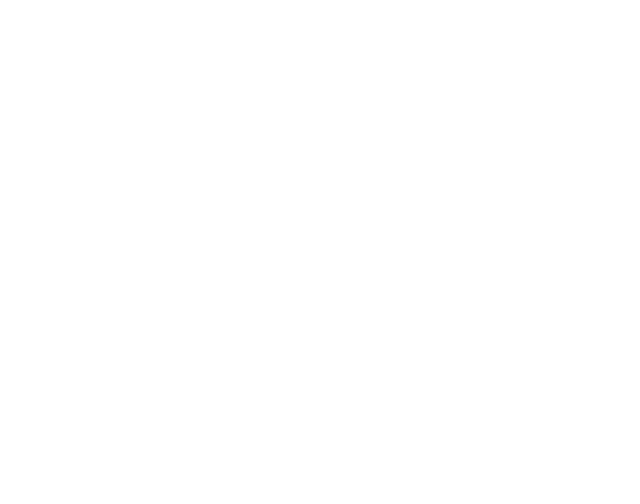
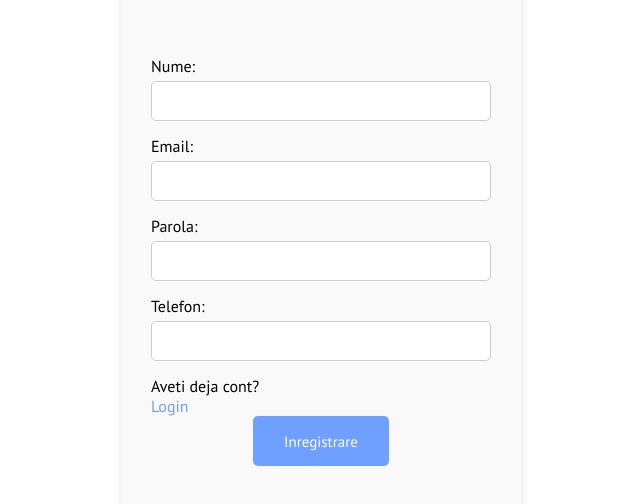
Before and after one commit to Tudor-Bondoc/BusHop, a React (Vite) app in the folder client/: page /signup in a window 1280 px wide. Before the commit this address had no page. Shown: the part 124-628 px from the top of the page, without its empty margins (319-959 px from the left). Built offline with nearby package versions, Linux system fonts and the light colour scheme.

Commit message:
login and signup frontend

```diff
--- a/client/src/App.jsx
+++ b/client/src/App.jsx
@@ -1,6 +1,8 @@
 import React from "react";
 import { BrowserRouter as Router, Route, Routes, Link } from "react-router-dom"
 import Home from "./pages/Home";
+import Login from "./pages/Login";
+import Register from "./pages/Register";
 
 export default function App() {
   return(
@@ -8,6 +10,8 @@ export default function App() {
       <Router>
         <Routes>
           <Route path="/" element={<Home />} />
+          <Route path="/login" element={<Login />} />
+          <Route path="/signup" element={<Register />} />
         </Routes>
       </Router>
     </div>
--- a/client/src/components/Header.jsx
+++ b/client/src/components/Header.jsx
@@ -1,4 +1,5 @@
 import React from "react";
+import { Link } from "react-router-dom"
 import "../styles/Header.css"
 
 export default function Header() {
@@ -9,8 +10,8 @@ export default function Header() {
                     <h1 className="logo">BusHop</h1>
                 </div>
                 <div className="right">
-                    <p className="navi--item">Log in</p>
-                    <p className="navi--item">Sign up</p>
+                    <Link to="/login" className="navi--item">Log in</Link>
+                    <Link to="/signup" className="navi--item">Sign up</Link>
                 </div>
             </div>
         </div>
--- /dev/null
+++ b/client/src/pages/Login.jsx
@@ -0,0 +1,36 @@
+import React from "react";
+import axios from "axios";
+
+export default function Login() {
+
+    const [email, setEmail] = React.useState("")
+    const [parola, setParola] = React.useState("")
+
+    function login() {
+        const data = {
+            email: email,
+            parola: parola
+        }
+        axios.post("http://localhost:3002/pasageri/login", data).then((response)=>{
+            console.log(response.data)
+        })
+    }
+
+    return(
+        <div className="login--page--container">
+            <label>Email</label>
+            <input
+                type="text"
+                onChange={(event)=>{setEmail(event.target.value)}}
+            />
+            <label>Parola</label>
+            <input
+                type="password"
+                onChange={(event)=>{setParola(event.target.value)}}
+            />
+
+            <button onClick={login}>Login</button>
+
+        </div>
+    )
+}
--- /dev/null
+++ b/client/src/pages/Register.jsx
@@ -0,0 +1,81 @@
+import React from "react";
+import * as Yup from 'yup'
+import {Formik, Form, Field, ErrorMessage} from 'formik'
+import { Link } from "react-router-dom"
+import axios from "axios";
+import "../styles/Register.css"
+
+export default function Register() {
+
+    const initialValues = {
+        nume: "",
+        email: "",
+        parola: "",
+        telefon: ""
+    }
+
+    const validationSchema = Yup.object().shape({
+        nume: Yup.string().required(),
+        email: Yup.string().email('Adresa invalida').required(),
+        parola: Yup.string().min(4).max(50).required(),
+        telefon: Yup.string().matches(/^\d{10}$/, 'Numărul de telefon trebuie să conțină exact 10 cifre').required()
+    })
+
+    function onSubmit(data) {
+        axios.post("http://localhost:3002/pasageri", data).then(()=>{
+            console.log("user added")
+        })
+    }
+
+    return(
+        <div className="login--page--container">
+            <Formik
+                initialValues={initialValues}
+                onSubmit={onSubmit}
+                validationSchema={validationSchema}
+            >
+                <Form>
+
+                    <label>Nume: </label>
+                    <ErrorMessage name="nume" component="span" />
+                    <Field
+                        id = "input--nume"
+                        name = "nume"
+                        autoComplete = "off"
+                    />
+
+                    <label>Email: </label>
+                    <ErrorMessage name="email" component="span" />
+                    <Field
+                        id = "input--email"
+                        name = "email"
+                        autoComplete = "off"
+                    />
+
+                    <label>Parola: </label>
+                    <ErrorMessage name="parola" component="span" />
+                    <Field
+                        id = "input--parola"
+                        name = "parola"
+                        type = "password"
+                        autoComplete = "off"
+                    />
+
+                    <label>Telefon: </label>
+                    <ErrorMessage name="telefon" component="span" />
+                    <Field
+                        id = "input--telefon"
+                        name = "telefon"
+                        autoComplete = "off"
+                    />
+
+                    <p className="already--registered">Aveti deja cont? </p>
+                    <Link to="/login" className="link--form">Login</Link>
+
+                    <button type="submit" className="buton--signup">Inregistrare</button>
+
+                </Form>
+            </Formik>
+        </div>
+    )
+}
--- a/client/src/styles/Header.css
+++ b/client/src/styles/Header.css
@@ -29,6 +29,12 @@
     color: white;
     margin-left: 30px;
     font-size: 20px;
+    text-decoration: none;
+}
+
+.navi--item:hover {
+    transform: scale(1.3);
+    cursor: pointer;
 }
 
 .logo {
--- /dev/null
+++ b/client/src/styles/Register.css
@@ -0,0 +1,63 @@
+/* Styles for the register form */
+.login--page--container {
+    width: 100%;
+    max-width: 400px;
+    margin: 0 auto;
+    padding: 30px;
+    background-color: #f9f9f9;
+    border-radius: 8px;
+    box-shadow: 0 0 10px rgba(0, 0, 0, 0.1);
+    margin-top: 100px;
+    position: relative;
+  }
+
+  .login--page--container label {
+    display: block;
+    margin-bottom: 5px;
+  }
+
+  .login--page--container input {
+    width: 100%;
+    padding: 10px;
+    margin-bottom: 15px;
+    border: 1px solid #ccc;
+    border-radius: 5px;
+    box-sizing: border-box;
+    margin-left: 0px;
+  }
+
+  .login--page--container input:focus {
+    outline: none;
+    border-color: #6f9fff;
+  }
+
+  .login--page--container span {
+    color: red;
+  }
+
+  .login--page--container button {
+    width: 40%;
+    padding: 10px;
+    background-color: #6f9fff;
+    color: white;
+    border: none;
+    border-radius: 5px;
+    cursor: pointer;
+    transition: background-color 0.3s ease;
+    position: relative;
+    margin: 0 auto;
+  }
+
+  .login--page--container button:hover {
+    background-color: #5680e9;
+  }
+
+  .already--registered {
+    position: relative;
+  }
+
+  .link--form {
+    display: inline;
+    text-decoration: none;
+    color: #6f9fff;
+  }
```
